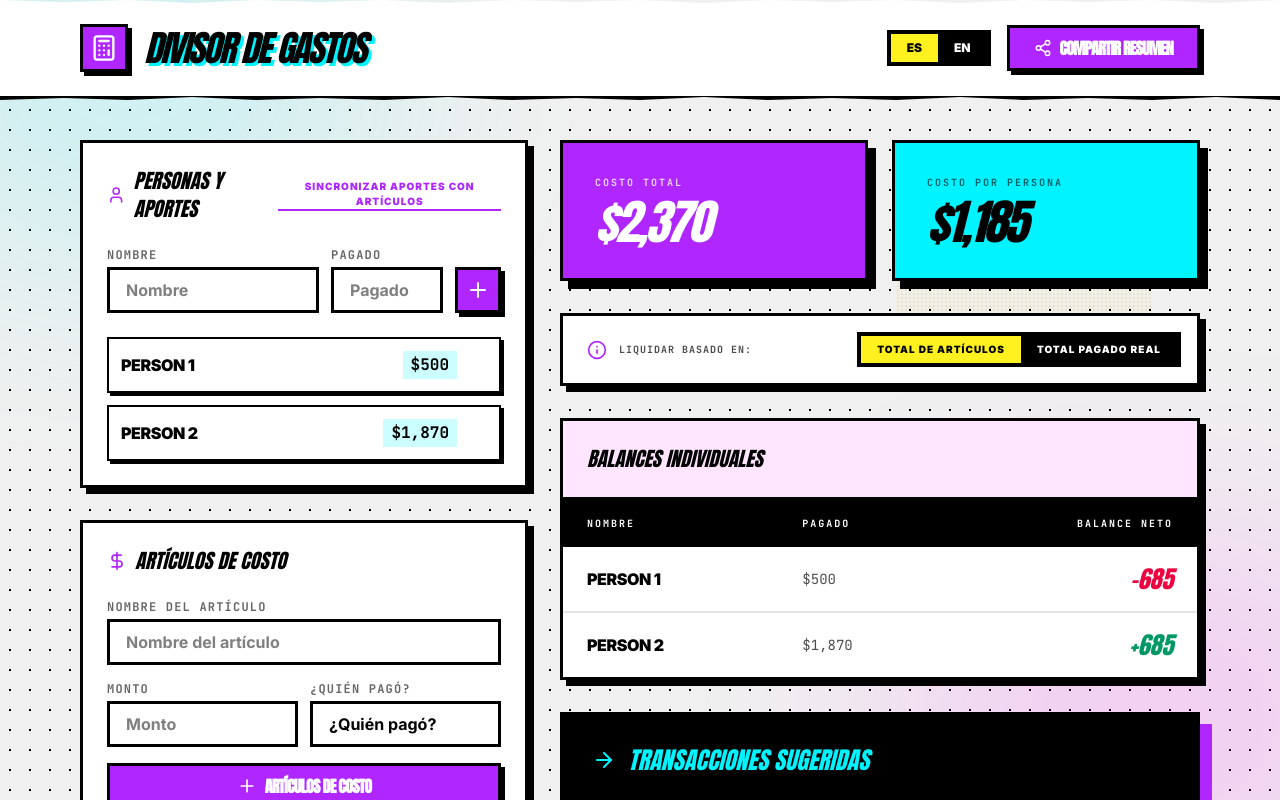
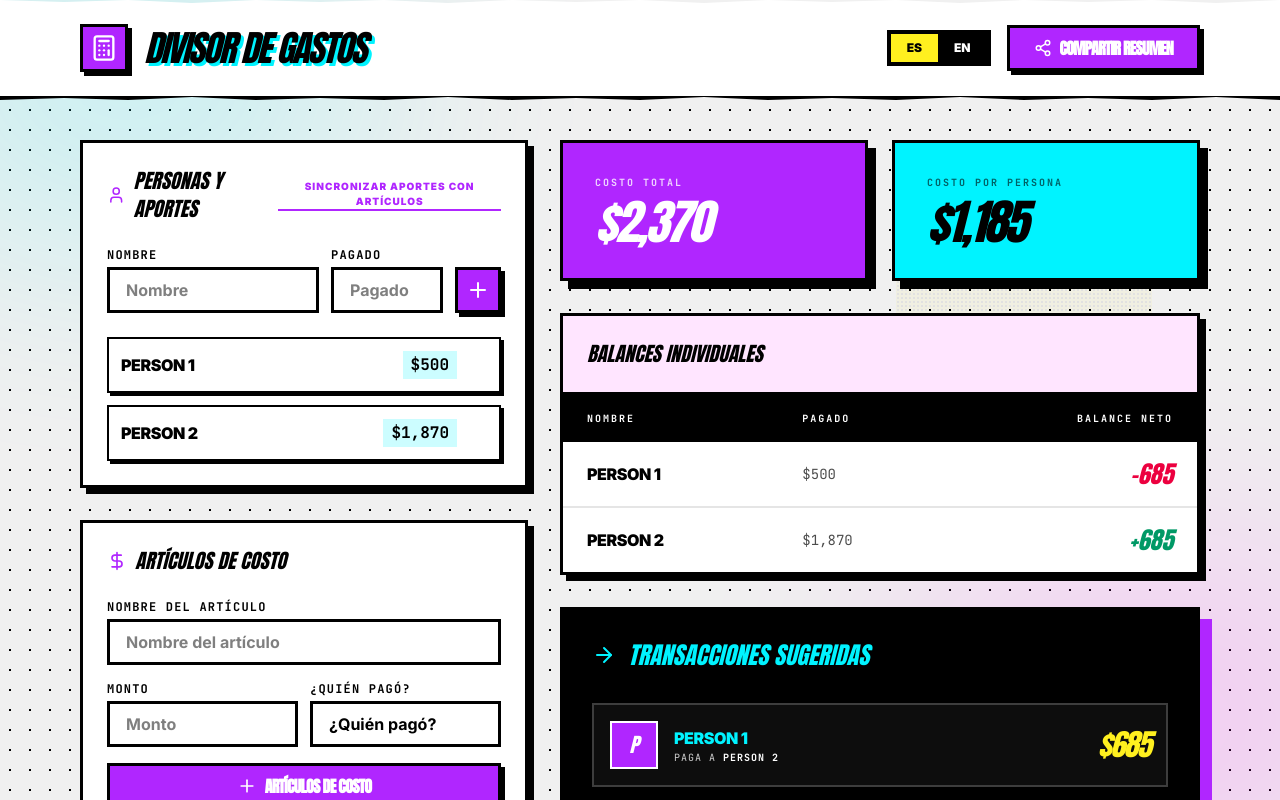
Before and after one commit to TabrisArg/Family_calculator, a React (Vite) app: page / in a window 1280 px wide. Shown: the top 800 px of the page. Built offline with nearby package versions, Linux system fonts and the light colour scheme.

Commit message:
refactor: Simplify discrepancy warning and styling
Removed 'actualPaid' suggestion from discrepancy warning to reduce verbosity. Also, updated input placeholder styling for better readability.

```diff
--- a/src/App.tsx
+++ b/src/App.tsx
@@ -59,7 +59,7 @@ const translations = {
     settleBasedOn: "Liquidar basado en:",
     itemsTotal: "Total de Artículos",
     actualPaid: "Total Pagado Real",
-    discrepancyWarning: "No se pueden calcular transacciones porque nadie ha pagado más que el costo promedio. Prueba a usar 'Total Pagado Real' o aumenta los aportes.",
+    discrepancyWarning: "No se pueden calcular transacciones porque nadie ha pagado más que el costo promedio. Prueba a aumentar los aportes.",
     syncContributions: "Sincronizar aportes con artículos",
     share: "Compartir Resumen",
     sharing: "Generando...",
@@ -96,7 +96,7 @@ const translations = {
     settleBasedOn: "Settle based on:",
     itemsTotal: "Items Total",
     actualPaid: "Actual Paid Total",
-    discrepancyWarning: "Transactions can't be calculated because no one has paid more than the average cost. Try using 'Actual Paid Total' or increase contributions.",
+    discrepancyWarning: "Transactions can't be calculated because no one has paid more than the average cost. Try to increase contributions.",
     syncContributions: "Sync contributions with items",
     share: "Share Summary",
     sharing: "Generating...",
@@ -125,7 +125,6 @@ export default function App() {
   const [selectedPayerId, setSelectedPayerId] = useState<string>('');
   const [newPersonName, setNewPersonName] = useState('');
   const [newPersonPaid, setNewPersonPaid] = useState('');
-  const [calculationMode, setCalculationMode] = useState<'items' | 'paid'>('items');
   const [isSharing, setIsSharing] = useState(false);
   const shareRef = useRef<HTMLDivElement>(null);
 
@@ -145,12 +144,12 @@ export default function App() {
   const totals = useMemo(() => {
     const totalCost = costItems.reduce((sum, item) => sum + item.amount, 0);
     const totalPaid = people.reduce((sum, person) => sum + person.paid, 0);
-    const targetTotal = calculationMode === 'items' ? totalCost : totalPaid;
+    const targetTotal = totalCost;
     const costEach = people.length > 0 ? targetTotal / people.length : 0;
     const discrepancy = totalCost - totalPaid;
 
     return { totalCost, totalPaid, costEach, discrepancy, targetTotal };
-  }, [costItems, people, calculationMode]);
+  }, [costItems, people]);
 
   const { transactions, balances } = useMemo(() => {
     if (people.length === 0) return { transactions: [], balances: [] };
@@ -551,8 +550,8 @@ export default function App() {
                         </span>
                       )}
                       {item.paidById && (
-                        <span className="font-mono text-[9px] text-p5-purple font-black uppercase tracking-tighter">
-                          {t.paid} {people.find(p => p.id === item.paidById)?.name}
+                        <span className="font-mono text-[9px] text-black/60 font-black uppercase tracking-tighter">
+                          {t.paid} <span className="text-p5-purple">{people.find(p => p.id === item.paidById)?.name}</span>
                         </span>
                       )}
                     </div>
@@ -599,34 +598,14 @@ export default function App() {
           {/* Summary Cards */}
           <div className="grid grid-cols-1 sm:grid-cols-2 gap-6">
             <div className="p5-card p-8 bg-p5-purple text-white border-black shadow-[8px_8px_0px_0px_rgba(0,0,0,1)]">
-              <p className="font-mono text-[10px] font-black uppercase tracking-[0.2em] mb-2 text-white/80">{t.totalCost}</p>
+              <p className="font-mono text-[10px] font-black uppercase tracking-[0.2em] mb-2 text-white/80">
+                {t.totalCost}
+              </p>
               <p className="text-5xl font-display italic tracking-tighter">${totals.totalCost.toLocaleString()}</p>
             </div>
             <div className="p5-card p-8 bg-p5-cyan text-black border-black shadow-[8px_8px_0px_0px_rgba(0,0,0,1)]">
               <p className="font-mono text-[10px] font-black uppercase tracking-[0.2em] mb-2 text-black/60">{t.costPerPerson}</p>
               <p className="text-5xl font-display italic tracking-tighter">${Math.round(totals.costEach).toLocaleString()}</p>
-            </div>
-          </div>
-
-          {/* Calculation Mode Toggle */}
-          <div className="p5-card p-4 flex items-center justify-between bg-white border-black">
-            <div className="flex items-center gap-3 ml-2">
-              <Info size={20} className="text-p5-purple" />
-              <span className="font-mono text-[10px] font-black uppercase tracking-widest text-black/70">{t.settleBasedOn}</span>
-            </div>
-            <div className="flex bg-black p-1">
-              <button
-                onClick={() => setCalculationMode('items')}
-                className={`px-4 py-1.5 text-[10px] font-black uppercase tracking-widest transition-all ${calculationMode === 'items' ? 'bg-p5-yellow text-black' : 'text-white hover:text-p5-yellow'}`}
-              >
-                {t.itemsTotal}
-              </button>
-              <button
-                onClick={() => setCalculationMode('paid')}
-                className={`px-4 py-1.5 text-[10px] font-black uppercase tracking-widest transition-all ${calculationMode === 'paid' ? 'bg-p5-yellow text-black' : 'text-white hover:text-p5-yellow'}`}
-              >
-                {t.actualPaid}
-              </button>
             </div>
           </div>
 
@@ -690,10 +669,12 @@ export default function App() {
 
           {/* Transactions Section */}
           <section className="p5-card p-8 bg-black text-white border-none shadow-[12px_12px_0px_0px_var(--color-p5-purple)]">
-            <h2 className="text-2xl font-display uppercase italic mb-8 flex items-center gap-3 text-p5-cyan">
-              <ArrowRight className="animate-bounce-x" />
-              {t.suggestedTransactions}
-            </h2>
+            <div className="flex flex-col sm:flex-row sm:items-center justify-between mb-8 gap-4">
+              <h2 className="text-2xl font-display uppercase italic flex items-center gap-3 text-p5-cyan">
+                <ArrowRight className="animate-bounce-x" />
+                {t.suggestedTransactions}
+              </h2>
+            </div>
 
             <div className="space-y-4">
               {transactions.map((t_item, i) => (
@@ -710,7 +691,7 @@ export default function App() {
                     </div>
                     <div>
                       <p className="font-black uppercase tracking-tight text-p5-cyan">{t_item.from}</p>
-                      <p className="font-mono text-[10px] uppercase tracking-widest text-white/50">{t.pays} <span className="text-white">{t_item.to}</span></p>
+                      <p className="font-mono text-[10px] uppercase tracking-widest text-white/80">{t.pays} <span className="text-white font-bold">{t_item.to}</span></p>
                     </div>
                   </div>
                   <div className="text-right">
@@ -721,7 +702,7 @@ export default function App() {
 
               {transactions.length === 0 && people.length > 0 && (
                 <div className="text-center py-12">
-                  {calculationMode === 'items' && Math.abs(totals.discrepancy) > 0.01 ? (
+                  {Math.abs(totals.discrepancy) > 0.01 ? (
                     <div className="space-y-6">
                       <div className="w-20 h-20 bg-p5-yellow/10 border-p5-yellow border-2 flex items-center justify-center mx-auto animate-p5-glitch">
                         <AlertCircle size={40} className="text-p5-yellow" />
@@ -729,12 +710,6 @@ export default function App() {
                       <p className="font-mono text-xs uppercase tracking-widest text-white/60 max-w-xs mx-auto leading-relaxed">
                         {t.discrepancyWarning}
                       </p>
-                      <button
-                        onClick={() => setCalculationMode('paid')}
-                        className="p5-button bg-p5-yellow text-black border-white"
-                      >
-                        {t.settleBasedOn} {t.actualPaid}
-                      </button>
                     </div>
                   ) : (
                     <motion.div
@@ -808,7 +783,7 @@ export default function App() {
                   <div key={i} className="flex items-center justify-between border-b-2 border-black/5 pb-4 last:border-0 last:pb-0">
                     <p className="font-black uppercase tracking-tight text-lg">
                       <span className="text-p5-purple">{t_item.from}</span>
-                      <span className="mx-3 font-mono text-[10px] text-black/30 font-normal uppercase tracking-widest">{t.pays}</span>
+                      <span className="mx-3 font-mono text-[10px] text-black/60 font-bold uppercase tracking-widest">{t.pays}</span>
                       <span className="text-black">{t_item.to}</span>
                     </p>
                     <span className="text-3xl font-display italic tracking-tighter text-black">${t_item.amount.toLocaleString()}</span>
--- a/src/index.css
+++ b/src/index.css
@@ -48,7 +48,7 @@
   }
 
   .p5-input {
-    @apply w-full bg-white border-black border-[3px] px-4 py-2 font-bold focus:outline-none focus:bg-p5-yellow/10 transition-all;
+    @apply w-full bg-white border-black border-[3px] px-4 py-2 font-bold focus:outline-none focus:bg-p5-yellow/10 transition-all placeholder:text-black/50;
     border-radius: var(--theme-radius);
   }
 
@@ -58,7 +58,7 @@
   }
 
   .p5-label {
-    @apply font-mono text-xs font-bold uppercase tracking-widest text-black/60 mb-1 block;
+    @apply font-mono text-xs font-black uppercase tracking-widest text-black mb-1 block;
   }
 
   .p5-halftone {
```
